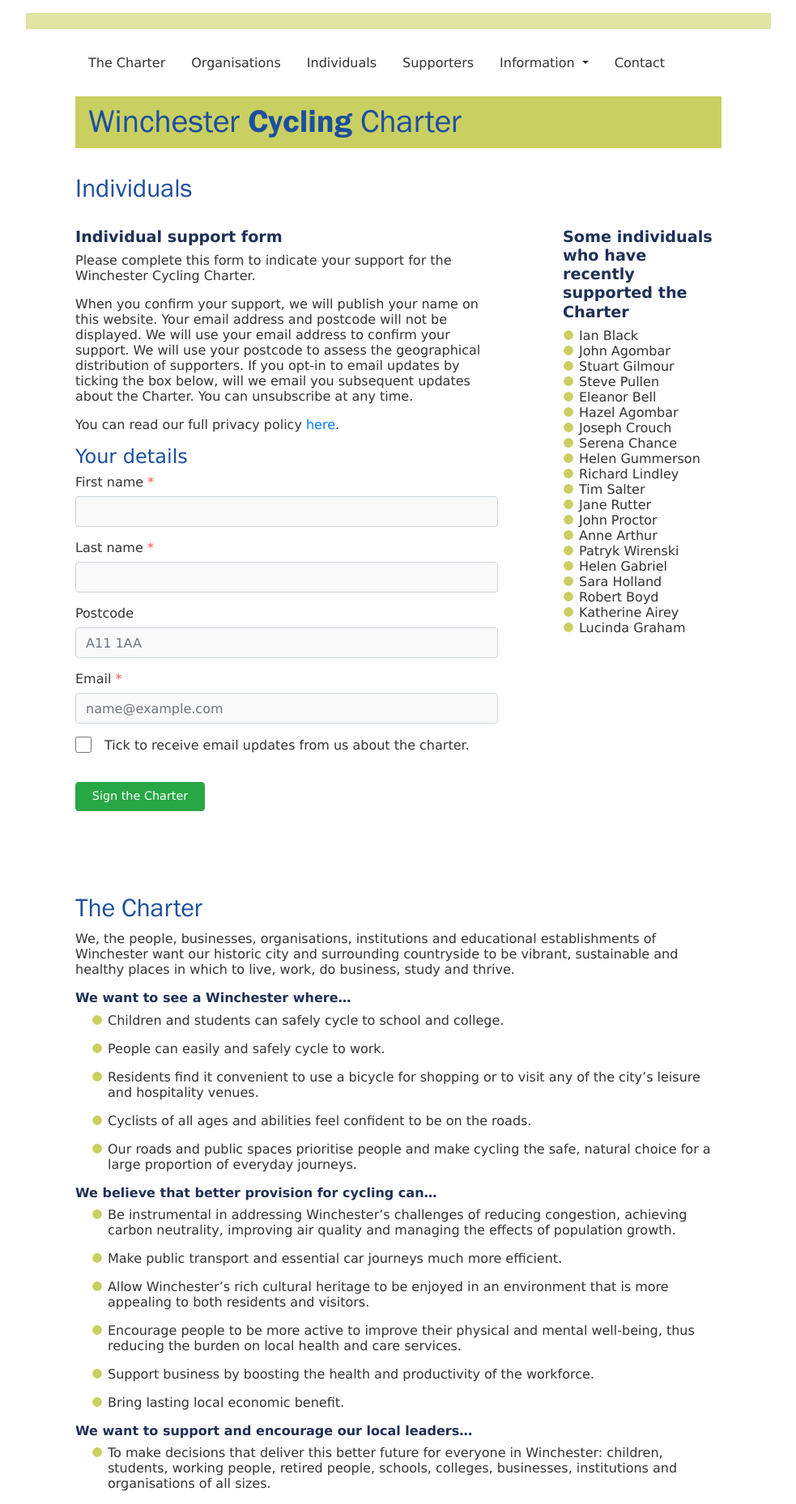
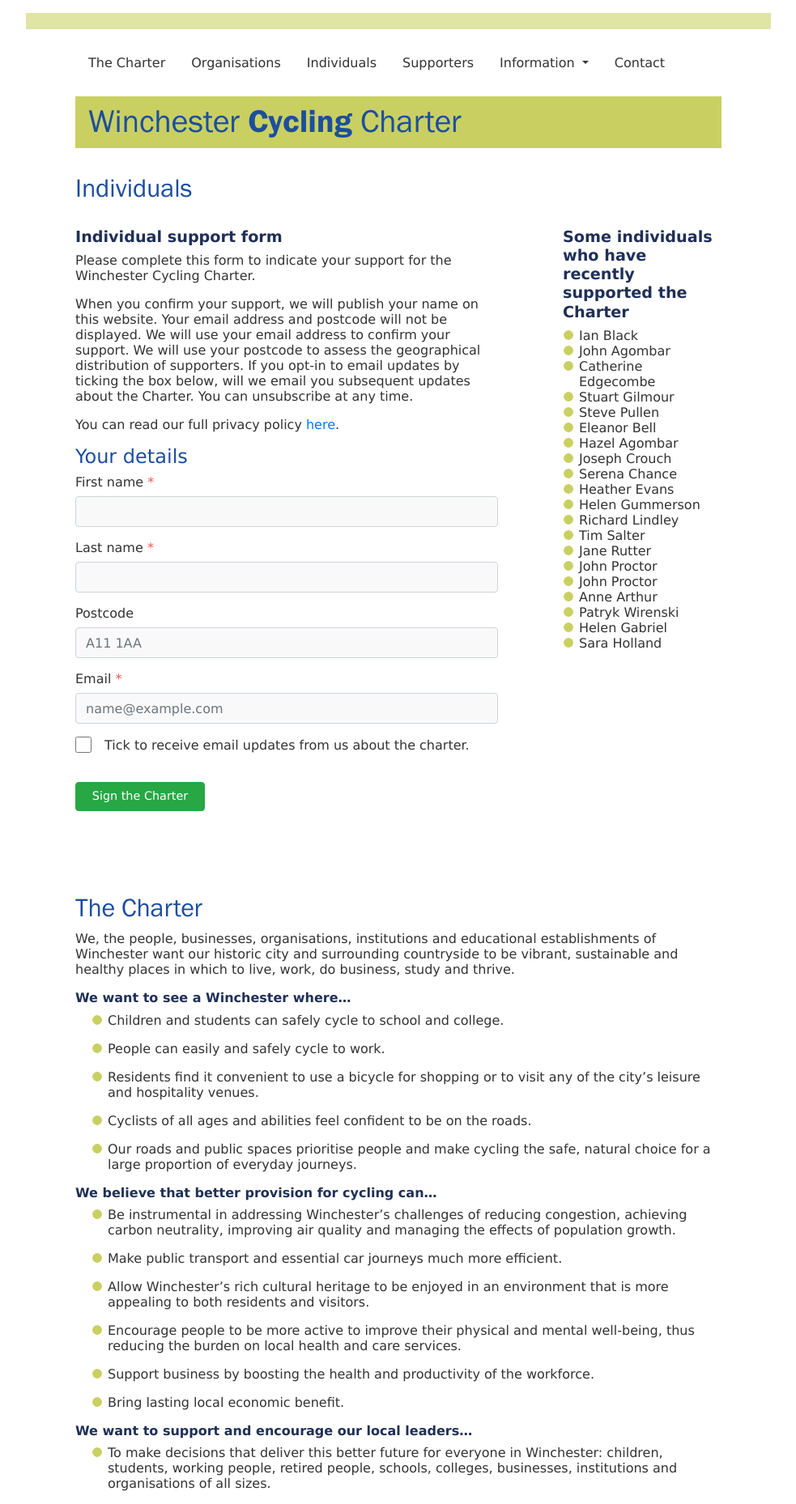
Before and after one commit to winchestercyclingcharter/winchestercyclingcharter.github.io, a Jekyll site: the page built from ind-page.md, in a window 1280 px wide. Shown: the whole page at 81% size, without its empty margins (148-1131 px from the left). Built offline with Jekyll 4.4.1, drawn with Linux system fonts in a browser that asks for light colours; nearby versions of some CDN libraries.

Commit message:
Update people.yml

```diff
--- a/_data/people.yml
+++ b/_data/people.yml
@@ -86,3 +86,6 @@ people:
 - { lastname: Gilmour, firstname: Stuart, dt: 20210220-123346-783599 }
 - { lastname: Agombar, firstname: John, dt: 20210220-133637-592941 }
 - { lastname: Black, firstname: Ian, dt: 20210220-142730-763865 }
+- { lastname: Proctor, firstname: John, dt: 20210220-083144-378956 }
+- { lastname: Edgecombe, firstname: Catherine, dt: 20210220-133423-768044 }
+- { lastname: Evans, firstname: Heather, dt: 20210220-103624-866932 }
```
